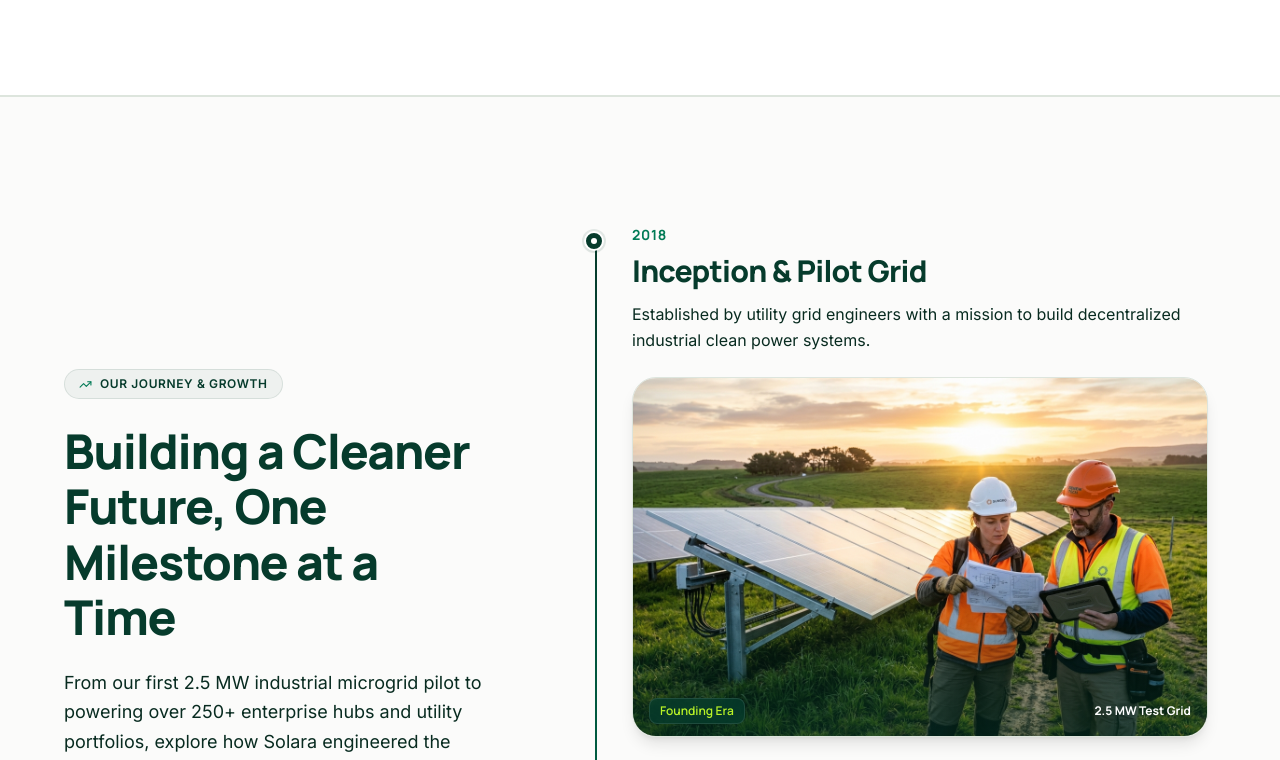
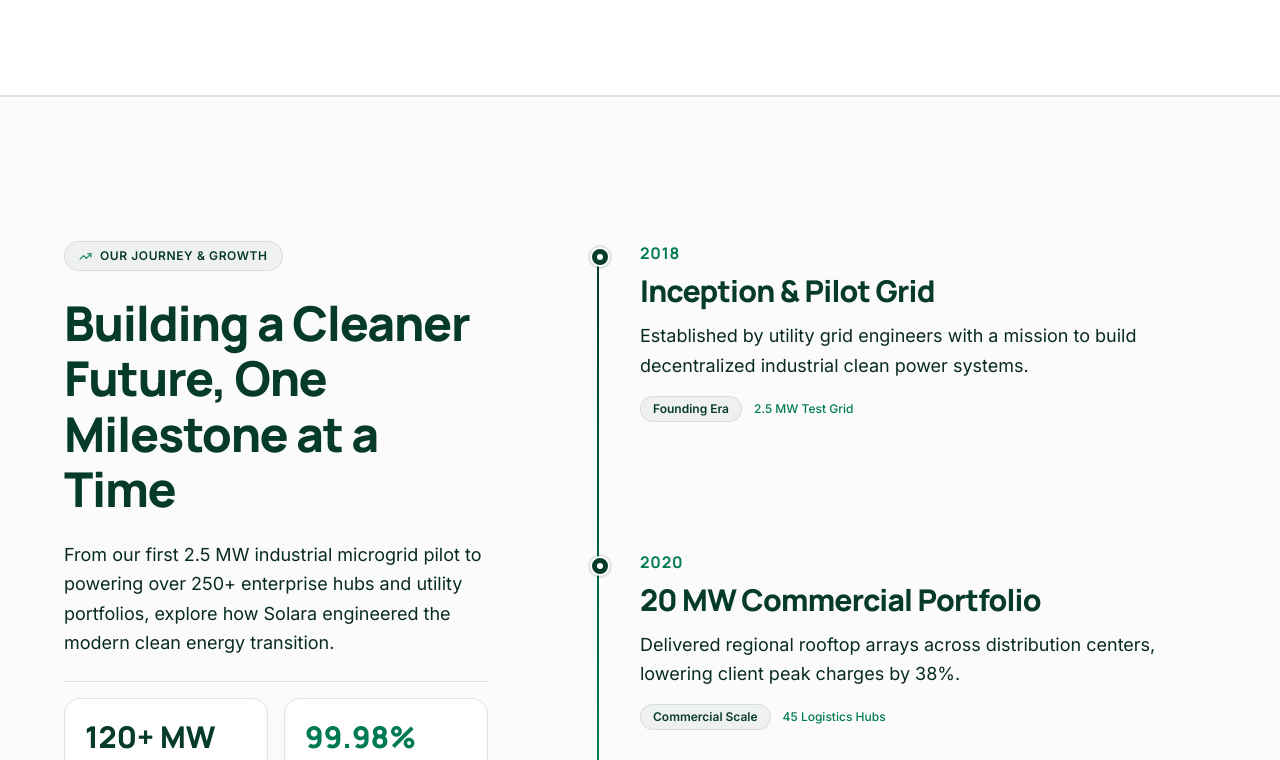
Before and after one commit to devanhaidar/solara-project, a Next.js app: page /about in a window 1280 px wide. Shown: the part 2320-3080 px from the top of the page. Built offline with nearby package versions, Linux system fonts and the light colour scheme.

Commit message:
fix(about): enable sticky left narrative column during milestone scroll and remove card images

```diff
--- a/src/app/about/page.tsx
+++ b/src/app/about/page.tsx
@@ -282,7 +282,7 @@
         </section>
 
         {/* 5. Milestones Timeline (Split Sticky Narrative + Scrolling Story) */}
-        <section className="py-20 sm:py-28 lg:py-32 bg-[#FBFBFA] border-t border-border-soft overflow-hidden">
+        <section className="py-20 sm:py-28 lg:py-36 bg-[#FBFBFA] border-t border-border-soft relative">
           <div className="max-w-[1720px] 2xl:max-w-[1840px] mx-auto px-5 sm:px-8 md:px-10 lg:px-12 xl:px-16">
             <div className="grid grid-cols-1 lg:grid-cols-12 gap-12 lg:gap-16 xl:gap-24 items-start">
               {/* Left Column: Sticky Narrative & Key Stats */}
@@ -313,17 +313,17 @@
                 </div>
               </div>
 
-              {/* Right Column: Scrolling Milestones with Vertical Connecting Line */}
-              <div className="lg:col-span-7 relative pl-8 sm:pl-12">
+              {/* Right Column: Scrolling Milestones with Vertical Connecting Line (No Images) */}
+              <div className="lg:col-span-7 relative pl-8 sm:pl-14">
                 {/* Continuous Vertical Timeline Track */}
-                <div className="absolute left-[7px] sm:left-[11px] top-3 bottom-8 w-[2px] bg-gradient-to-b from-forest via-emerald-600 to-lime rounded-full" />
+                <div className="absolute left-[7px] sm:left-[13px] top-3 bottom-12 w-[2px] bg-gradient-to-b from-forest via-emerald-600 to-lime rounded-full" />
 
-                <div className="space-y-14 sm:space-y-20">
+                <div className="space-y-20 sm:space-y-28 lg:space-y-32 pb-12">
                   {timeline.map((item, idx) => (
                     <div key={idx} className="relative group">
                       {/* Timeline Node Dot */}
                       <div
-                        className={`absolute -left-[32px] sm:-left-[48px] top-1.5 w-5 h-5 rounded-full border-2 transition-all duration-300 flex items-center justify-center shrink-0 ${
+                        className={`absolute -left-[32px] sm:-left-[50px] top-1.5 w-5 h-5 rounded-full border-2 transition-all duration-300 flex items-center justify-center shrink-0 ${
                           item.isCurrent
                             ? "bg-lime border-forest ring-4 ring-lime/30 shadow-md"
                             : "bg-forest border-white ring-2 ring-forest/10 shadow-xs group-hover:scale-110 group-hover:bg-emerald-700"
@@ -333,7 +333,7 @@
                       </div>
 
                       {/* Year Label */}
-                      <div className="text-sm font-heading font-bold text-emerald-700 tracking-wider mb-2">
+                      <div className="text-sm sm:text-base font-heading font-bold text-emerald-700 tracking-wider mb-2">
                         {item.year}
                       </div>
 
@@ -343,28 +343,18 @@
                       </h3>
 
                       {/* Description */}
-                      <p className="text-text-secondary text-sm sm:text-base leading-relaxed mb-6 max-w-xl">
+                      <p className="text-text-secondary text-base sm:text-lg leading-relaxed max-w-xl">
                         {item.desc}
                       </p>
 
-                      {/* Supporting Image Card */}
-                      <div className="relative aspect-[16/10] w-full max-w-xl rounded-2xl sm:rounded-3xl overflow-hidden shadow-lg border border-border-soft group-hover:shadow-2xl transition-all duration-500">
-                        <Image
-                          src={item.image}
-                          alt={item.title}
-                          fill
-                          className="object-cover group-hover:scale-105 transition-transform duration-700 ease-out"
-                          sizes="(max-width: 768px) 100vw, (max-width: 1200px) 50vw, 650px"
-                        />
-                        <div className="absolute inset-0 bg-gradient-to-t from-forest/50 via-transparent to-transparent pointer-events-none" />
-                        <div className="absolute bottom-3 left-4 right-4 flex items-center justify-between pointer-events-none">
-                          <span className="text-xs font-heading font-semibold px-2.5 py-1 rounded-lg bg-forest/80 backdrop-blur-md text-lime border border-white/10">
-                            {item.tag}
-                          </span>
-                          <span className="text-xs font-heading font-bold text-white drop-shadow-md">
-                            {item.metric}
-                          </span>
-                        </div>
+                      {/* Subtle Milestone Highlight Chip */}
+                      <div className="mt-4 flex flex-wrap items-center gap-3">
+                        <span className="inline-flex items-center px-3 py-1 rounded-full text-xs font-semibold bg-forest/5 text-forest border border-forest/10">
+                          {item.tag}
+                        </span>
+                        <span className="text-xs font-medium text-emerald-700">
+                          {item.metric}
+                        </span>
                       </div>
                     </div>
                   ))}
```
